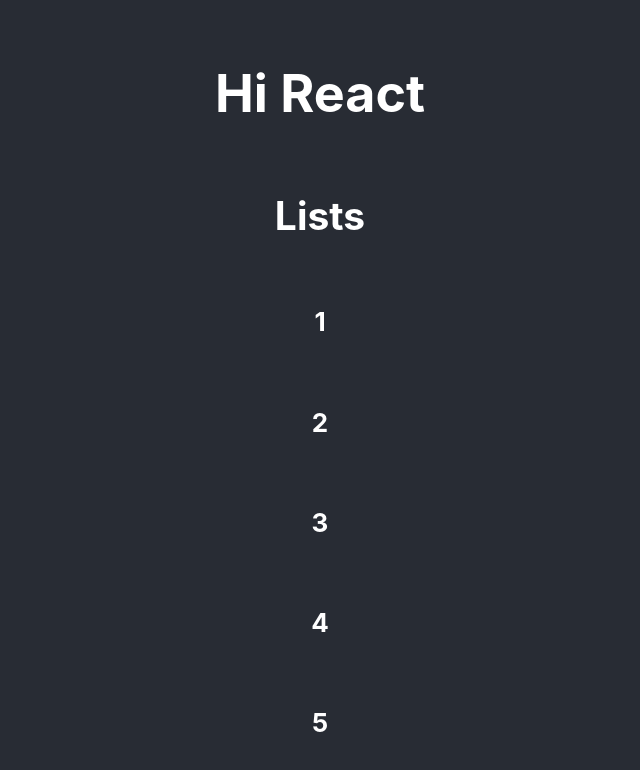
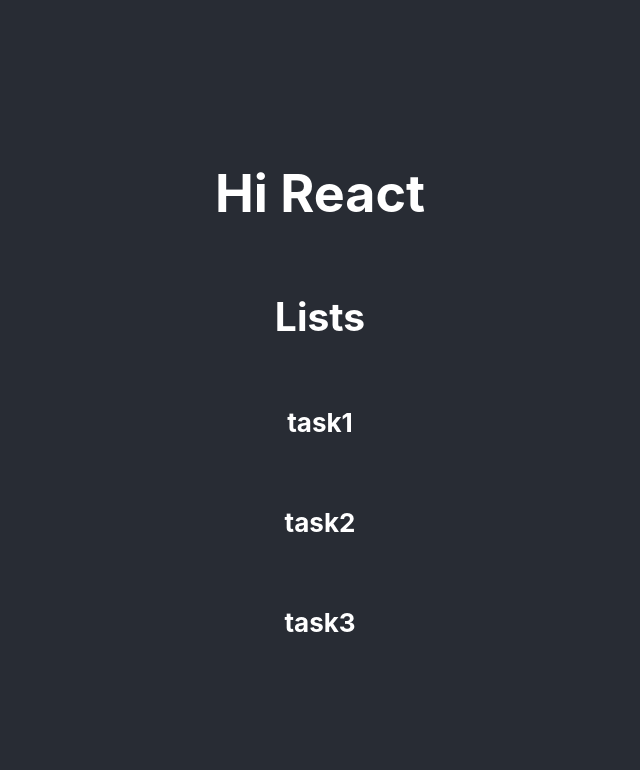
Before and after one commit to melliottgithub/curso-de-react, a React (Create React App) app: page / in a window 1280 px wide. Shown: the top 770 px of the page, without its empty margins (320-960 px from the left). Built offline with nearby package versions, Linux system fonts and the light colour scheme.

Commit message:
objects arrays

```diff
--- a/src/components/Lists.jsx
+++ b/src/components/Lists.jsx
@@ -1,15 +1,19 @@
 import React, { Fragment, useState } from "react";
 
 const Lists = () => {
-  const initialList = [1, 2, 3, 4, 5];
+  const initialList = [
+    { id: 1, text: "task1" },
+    { id: 2, text: "task2" },
+    { id: 3, text: "task3" },
+  ];
 
   const [list, setList] = useState(initialList);
 
   return (
     <Fragment>
       <h2>Lists</h2>
-      {list.map((item,index) => (
-        <h4 key={index}>{item}</h4>
+      {list.map(({id,text}) => (
+        <h4 key={id}>{text}</h4>
       ))}
     </Fragment>
   );
```
